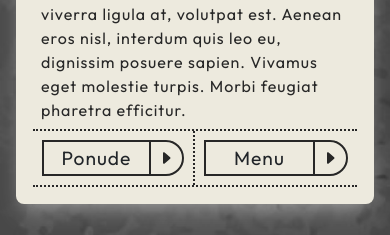
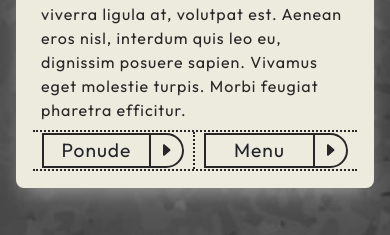
Before and after one commit to nikola-velemir/CrniDzo, a React (Vite) app: page / in a window 390 px wide. Shown: the part 2025-2260 px from the top of the page. Built offline with nearby package versions, Linux system fonts and the light colour scheme.

Commit message:
[fix] homepage responsiveness

```diff
--- a/src/App.css
+++ b/src/App.css
@@ -997,7 +997,7 @@ footer .footer-link-icon {
       margin: 0 auto;
     }
     & > div > div .row > div {
-      padding: 0rem 0.5rem;
+      padding: 0rem 0.5rem !important;
     }
   }
 }
```
